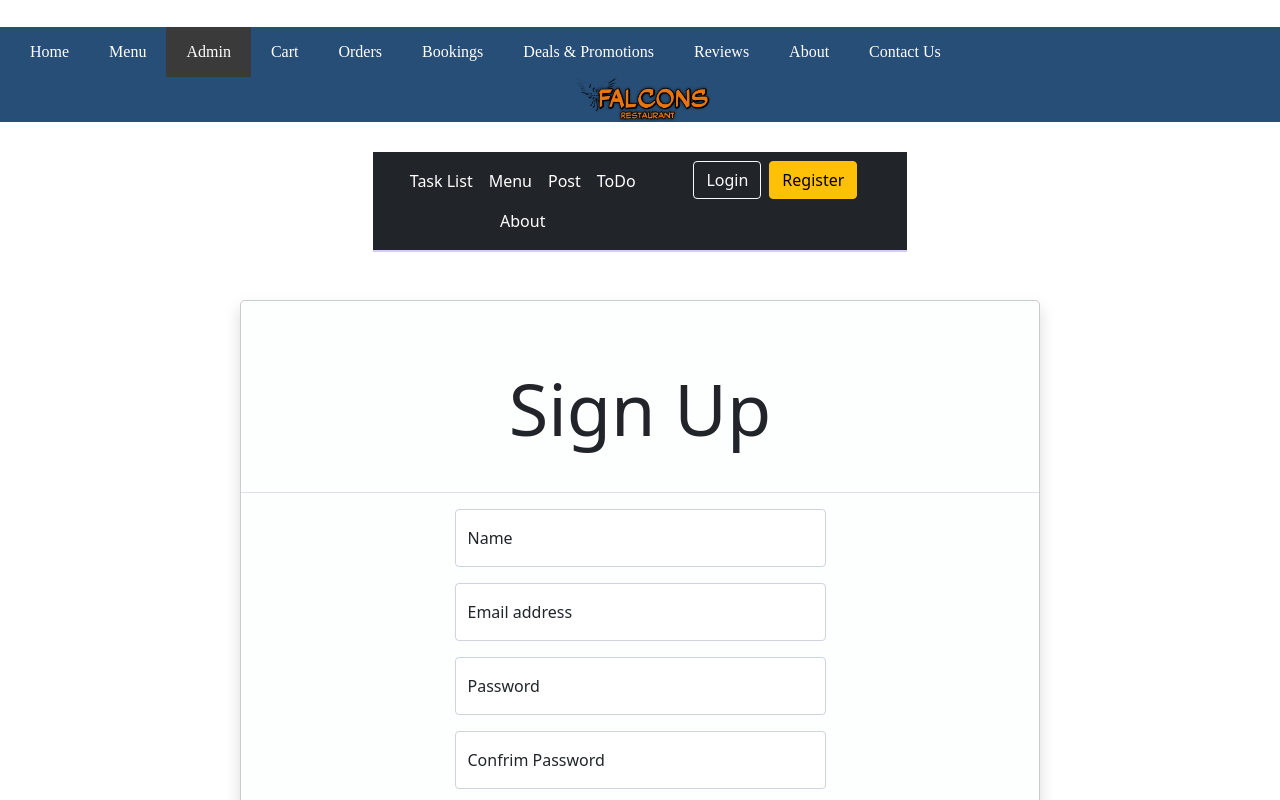
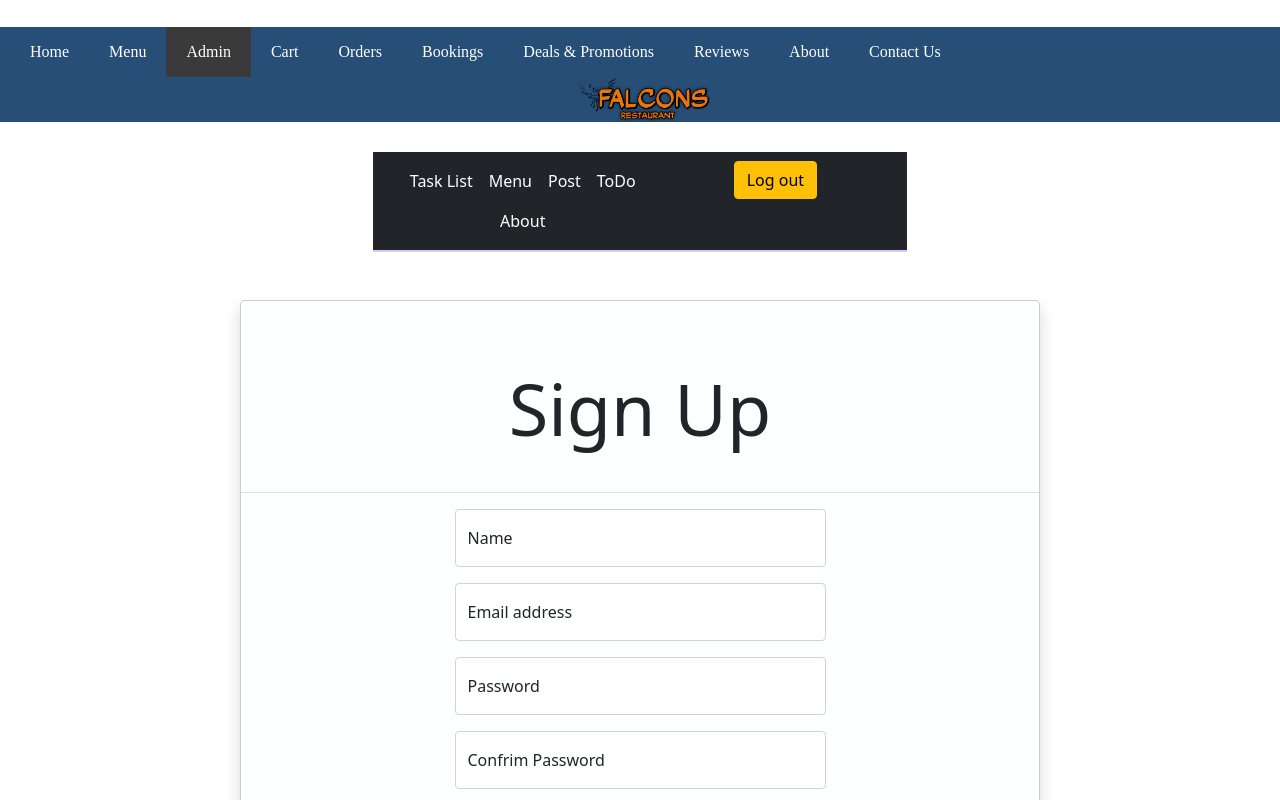
Before and after one commit to Kalafathakan/reactProject, a React (Create React App) app: page /admin in a window 1280 px wide. Shown: the top 800 px of the page. Built offline with nearby package versions, Linux system fonts and the light colour scheme; no server answers; sample sign-in values are in the browser's storage; a web font is replaced by a local one.

Commit message:
logout btn added

```diff
--- a/src/pages/AdminNavigation.tsx
+++ b/src/pages/AdminNavigation.tsx
@@ -1,15 +1,12 @@
-import React, { Component } from 'react'
 import { NavLink } from 'react-router-dom';
 import { useContext } from 'react';
-type Props = {}
+import AuthContext, { AuthContextType } from '../context/AuthContext';
 
-type State = {}
+const AdminNavigation = () => {
+  const auth = useContext(AuthContext) as AuthContextType;
 
-export default class AdminNavigation extends Component<Props, State> {
-  state = {}
+    return (
 
-  render() {
-    return (
         <div>
 
       <header className=" bg-dark text-white col-5">
@@ -28,8 +25,8 @@ export default class AdminNavigation extends Component<Props, State> {
  </div>
  <div className='col-5'>
         <div className=" me-0  ">
-          <NavLink to="/login"  type="button" className="btn btn-outline-light me-2">Login</NavLink>
-          <NavLink to="/register" type="button" className="btn btn-warning">Register</NavLink>
+          <button type="button" className="btn btn-warning" onClick={auth.logout }> Log out</button>
+
         </div>
       </div>
     </div>
@@ -37,4 +34,5 @@ export default class AdminNavigation extends Component<Props, State> {
       </div>
     )
   }
-}
+
+  export default AdminNavigation;
```
